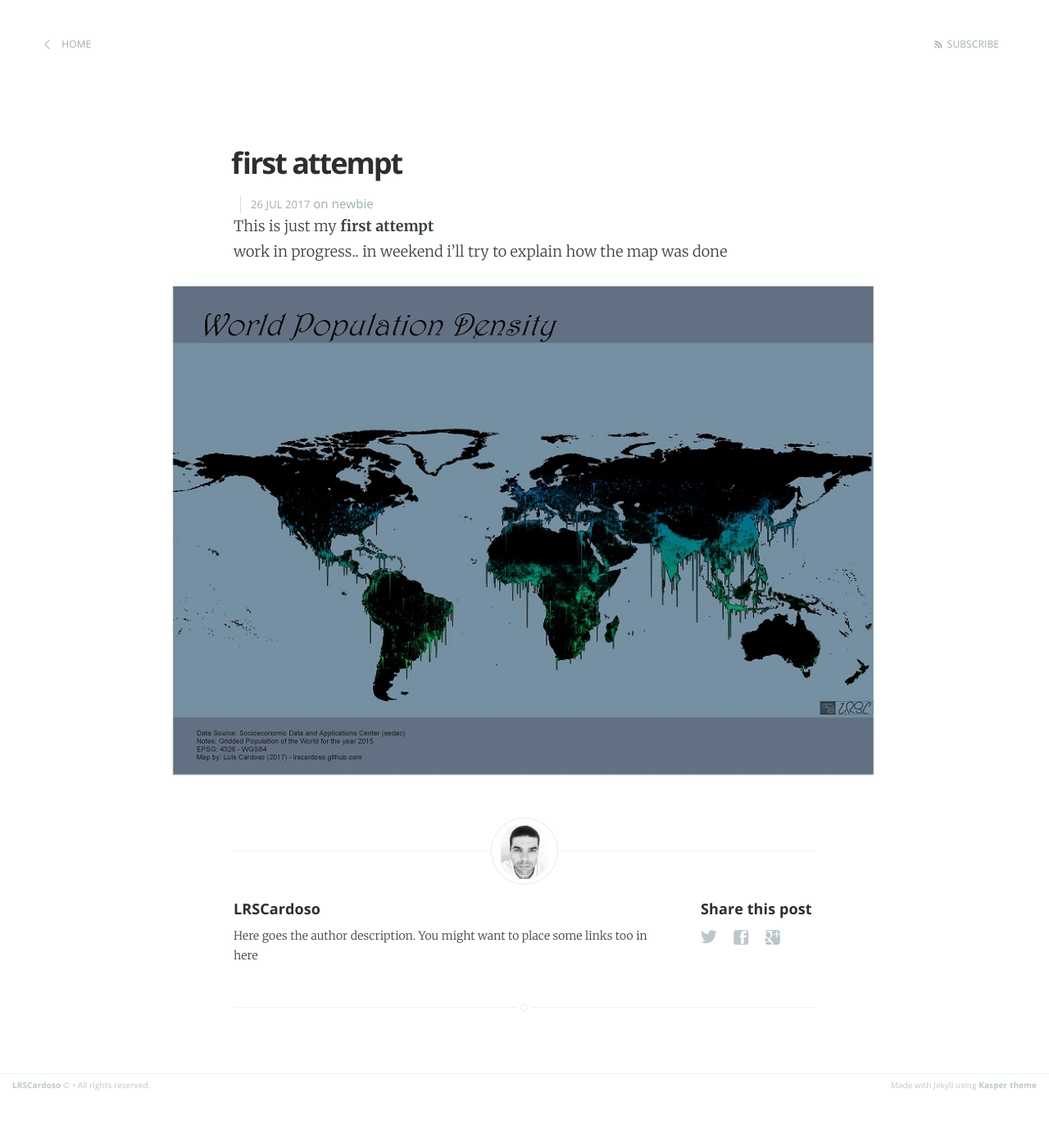
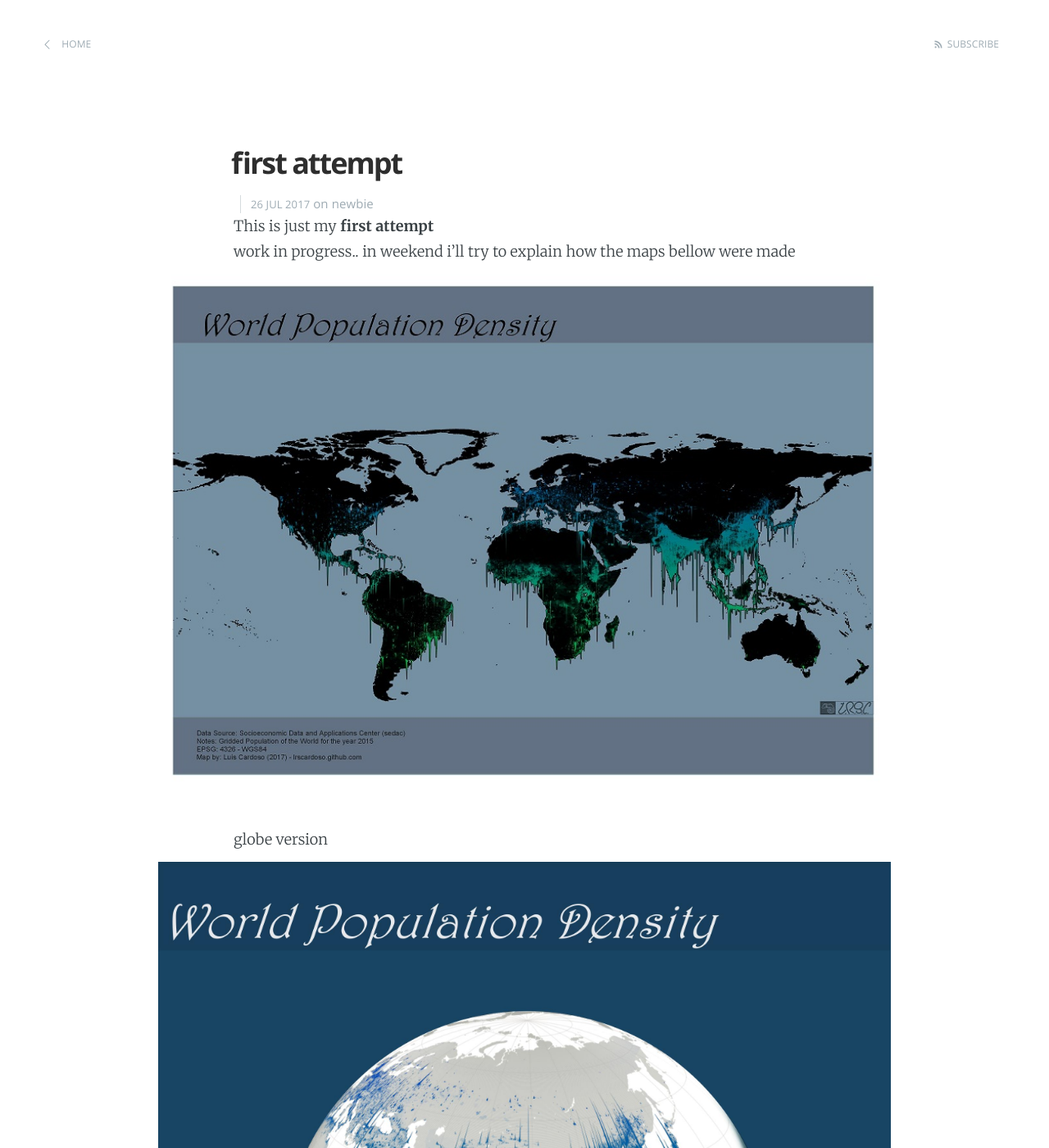
Before and after one commit to LRSCardoso/LRSCardoso.github.io, a Jekyll site: the page built from _posts/2017-07-26-my-first-attempt.md, in a window 1280 px wide and 1400 px high. Shown: the whole window at 82% size. Built offline with Jekyll 4.4.1, drawn with Linux system fonts in a browser that asks for light colours.

Commit message:
Update 2017-07-26-my-first-attempt.md

```diff
--- a/_posts/2017-07-26-my-first-attempt.md
+++ b/_posts/2017-07-26-my-first-attempt.md
@@ -7,6 +7,9 @@
 
 This is just my **first attempt**
 <br>
-work in progress.. in weekend i'll try to explain how the map was done
+work in progress.. in weekend i'll try to explain how the maps bellow were made
 <br>
 ![Alt Text](http://LRSCardoso.github.io/mapa_linhas_populacao_lt.jpg)
+<br>
+globe version
+![Alt Text](http://LRSCardoso.github.io/mapa_linhas_populacao4.jpeg)
```
